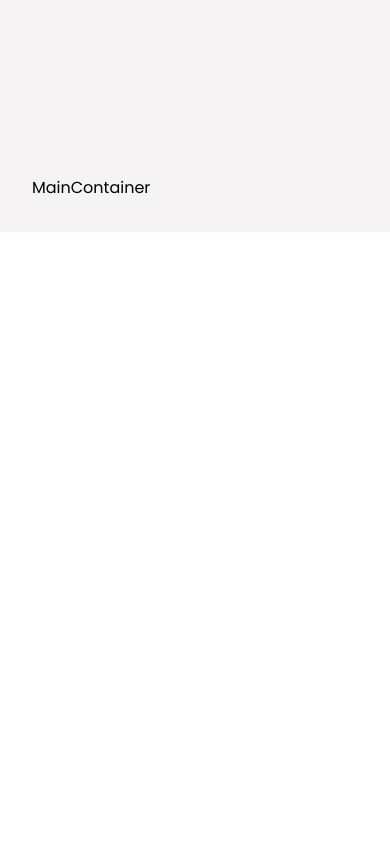
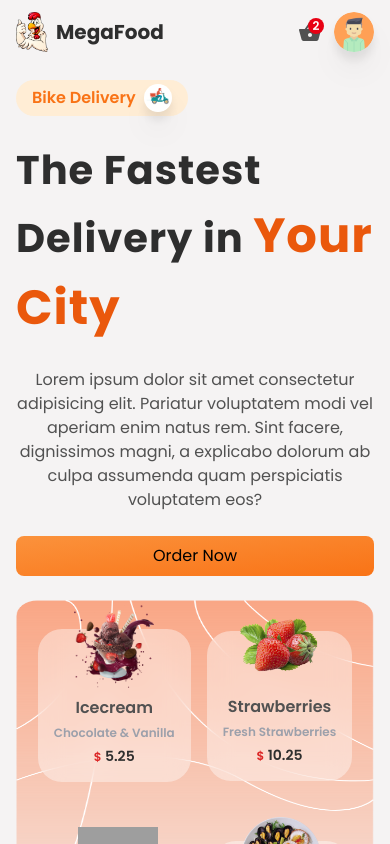
Before and after one commit to Francis-Nwachukwu/megafood, a React (Create React App) app: page / in a window 390 px wide. Shown: the top 844 px of the page. Built offline with nearby package versions, Linux system fonts and the light colour scheme; grey boxes are pictures that could not be loaded.

Commit message:
added hero banner

```diff
--- a/package.json
+++ b/package.json
@@ -13,6 +13,7 @@
     "react-icons": "^4.7.1",
     "react-router-dom": "^6.7.0",
     "react-scripts": "5.0.1",
+    "tailwind-scrollbar": "^2.1.0",
     "web-vitals": "^2.1.4"
   },
   "scripts": {
--- a/src/App.js
+++ b/src/App.js
@@ -6,11 +6,11 @@ import { CreateContainer, Header, MainContainer } from "./components";
 
 const App = () => {
   return (
-    <AnimatePresence>
+    <AnimatePresence mode="wait">
       <div className="w-screen h-auto flex flex-col bg-primary">
         <Header />
 
-        <main className="mt-24 p-8 w-full">
+        <main className="mt-14 md:mt-20 md:px-16 px-4 py-4 w-full">
           <Routes>
             <Route path="/*" element={<MainContainer />} />
             <Route path="/createItem" element={<CreateContainer />} />
--- a/src/components/Header.jsx
+++ b/src/components/Header.jsx
@@ -1,5 +1,5 @@
-import React from "react";
-import { MdShoppingBasket } from "react-icons/md";
+import React, { useState } from "react";
+import { MdShoppingBasket, MdAdd, MdLogout } from "react-icons/md";
 import { motion } from "framer-motion";
 import { Link } from "react-router-dom";
 
@@ -17,23 +17,36 @@ const Header = () => {
 
   const [{ user }, dispatch] = useStateValue();
 
+  const [isMenu, setIsMenu] = useState(false);
+
   const login = async () => {
-    // const response = await signInWithPopup(firebaseAuth, provider);
-    // console.log(response);
+    if (!user) {
+      const {
+        user: { refreshToken, providerData },
+      } = await signInWithPopup(firebaseAuth, provider);
 
-    const {
-      user: { refreshToken, providerData },
-    } = await signInWithPopup(firebaseAuth, provider);
+      dispatch({
+        type: actionType.SET_USER,
+        user: providerData[0],
+      });
+      localStorage.setItem("user", JSON.stringify(providerData[0]));
+    } else {
+      setIsMenu((prevState) => !prevState);
+    }
+  };
+
+  const logout = async () => {
+    setIsMenu((prevState) => !prevState);
+    localStorage.clear();
 
     dispatch({
       type: actionType.SET_USER,
-      user: providerData[0],
+      user: null,
     });
-    localStorage.setItem("user", JSON.stringify(providerData[0]));
   };
 
   return (
-    <header className="z-50 w-screen p-6 px-16">
+    <header className="fixed z-50 w-screen p-3 px-4 md:p-6 md:px-16">
       {/* desktop & tablet */}
       <div className="hidden md:flex justify-between w-full h-full">
         <Link to={"/"} className="flex items-center gap-2">
@@ -42,7 +55,12 @@ const Header = () => {
         </Link>
 
         <div className="flex items-center gap-8">
-          <ul className="flex items-center gap-8 ">
+          <motion.ul
+            initial={{ opacity: 0, x: 200 }}
+            animate={{ opacity: 1, x: 0 }}
+            exit={{ opacity: 0, x: 200 }}
+            className="flex items-center gap-8 "
+          >
             <li className="text-base text-textColor cursor-pointer hover:text-headingColor duration-100 transition-all ease-in-out">
               Home
             </li>
@@ -55,7 +73,7 @@ const Header = () => {
             <li className="text-base text-textColor cursor-pointer hover:text-headingColor duration-100 transition-all ease-in-out">
               Service
             </li>
-          </ul>
+          </motion.ul>
 
           <div className="relative flex items-center justify-center">
             <MdShoppingBasket className="text-textColor text-2xl cursor-pointer" />
@@ -72,12 +90,95 @@ const Header = () => {
               alt="userprofile"
               onClick={login}
             />
+            {isMenu && (
+              <motion.div
+                initial={{ opacity: 0, scale: 0.6 }}
+                animate={{ opacity: 1, scale: 1 }}
+                exit={{ opacity: 0, scale: 0.6 }}
+                className="w-40 bg-gray-50 shadow-xl flex flex-col rounded-lg absolute top-12 right-0"
+              >
+                {user && user.email === "francisnwachukwu100@gmail.com" && (
+                  <Link to="/createItem">
+                    <p className="px-4 py-2 flex items-center gap-3 cursor-pointer hover:bg-slate-100 transition-all duration-100 ease-in-out text-textColor text-base">
+                      New Item
+                      <MdAdd />
+                    </p>
+                  </Link>
+                )}
+
+                <p className="px-4 py-2 flex items-center gap-3 cursor-pointer hover:bg-slate-100 transition-all duration-100 ease-in-out text-red-500 text-base">
+                  Logout
+                  <MdLogout />
+                </p>
+              </motion.div>
+            )}
           </div>
         </div>
       </div>
 
       {/* mobile */}
-      <div className="flex md:hidden w-full h-full"></div>
+      <div className="flex items-center justify-between md:hidden w-full h-full">
+        <Link to={"/"} className="flex items-center gap-2">
+          <img className="w-[32px] object-cover" src={Logo} alt="logo" />
+          <p className="text-headingColor text-xl font-bold">MegaFood</p>
+        </Link>
+
+        <div className="relative flex items-center gap-3">
+          <div className="relative flex items-center justify-center">
+            <MdShoppingBasket className="text-textColor text-2xl cursor-pointer" />
+            <div className="absolute -top-[2px] -right-[2px] w-[16px] h-[16px] rounded-full bg-cartNumBg flex items-center justify-center">
+              <p className="text-xs text-white font-semibold">2</p>
+            </div>
+          </div>
+          <motion.img
+            whileTap={{ scale: 0.6 }}
+            src={user ? user.photoURL : Avatar}
+            className="w-[10px] min-w-[40px] h-[10px] min-h-[40px] rounded-full drop-shadow-xl cursor-pointer"
+            alt="userprofile"
+            onClick={login}
+          />
+          {isMenu && (
+            <motion.div
+              initial={{ opacity: 0, scale: 0.6 }}
+              animate={{ opacity: 1, scale: 1 }}
+              exit={{ opacity: 0, scale: 0.6 }}
+              className="w-40 bg-gray-50 shadow-xl flex flex-col rounded-lg absolute top-12 right-0"
+            >
+              {user && user.email === "francisnwachukwu100@gmail.com" && (
+                <Link to="/createItem">
+                  <p className="px-4 py-2 flex items-center gap-3 cursor-pointer hover:bg-slate-100 transition-all duration-100 ease-in-out text-textColor text-base">
+                    New Item
+                    <MdAdd />
+                  </p>
+                </Link>
+              )}
+
+              <ul className="flex flex-col gap-2">
+                <li className="text-base text-textColor cursor-pointer hover:text-headingColor hover:bg-slate-100 duration-100 transition-all ease-in-out px-4 py-2">
+                  Home
+                </li>
+                <li className="text-base text-textColor cursor-pointer hover:text-headingColor hover:bg-slate-100 duration-100 transition-all ease-in-out px-4 py-2">
+                  Menu
+                </li>
+                <li className="text-base text-textColor cursor-pointer hover:text-headingColor hover:bg-slate-100 duration-100 transition-all ease-in-out px-4 py-2">
+                  About Us
+                </li>
+                <li className="text-base text-textColor cursor-pointer hover:text-headingColor hover:bg-slate-100 duration-100 transition-all ease-in-out px-4 py-2">
+                  Service
+                </li>
+              </ul>
+
+              <p
+                className="m-2 p-2 rounded-md shadow-md flex items-center justify-center gap-3 cursor-pointer bg-gray-200 hover:bg-gray-300 transition-all duration-100 ease-in-out text-red-500 text-base"
+                onClick={logout}
+              >
+                Logout
+                <MdLogout />
+              </p>
+            </motion.div>
+          )}
+        </div>
+      </div>
     </header>
   );
 };
--- /dev/null
+++ b/src/components/HomeContainer.jsx
@@ -0,0 +1,80 @@
+import React from "react";
+
+import Delivery from "../img/delivery.png";
+import HeroBg from "../img/heroBg.png";
+
+import { heroData } from "../utils/data";
+
+const HomeContainer = () => {
+  return (
+    <section className="grid grid-cols-1 md:grid-cols-2 gap-2 w-full" id="home">
+      <div className="py-2 flex-1 flex flex-col items-start justify-center gap-6">
+        <div className="flex items-center gap-2 justify-center bg-orange-100 px-4 py-1 rounded-full">
+          <p className="text-base text-orange-500 font-semibold">
+            Bike Delivery
+          </p>
+          <div className="w-7 h-7 bg-white rounded-full overflow-hidden drop-shadow-xl">
+            <img
+              src={Delivery}
+              className="w-full h-full object-contain"
+              alt="delivery"
+            />
+          </div>
+        </div>
+
+        <p className="text-[2.5rem] lg:text-[4.5rem] font-bold tracking-wide text-headingColor">
+          The Fastest Delivery in{" "}
+          <span className="text-orange-600 text-[3rem] md:text-[5rem]">
+            Your City
+          </span>
+        </p>
+        <p className="text-base text-textColor text-center md:text-left md:w-[80%]">
+          Lorem ipsum dolor sit amet consectetur adipisicing elit. Pariatur
+          voluptatem modi vel aperiam enim natus rem. Sint facere, dignissimos
+          magni, a explicabo dolorum ab culpa assumenda quam perspiciatis
+          voluptatem eos?
+        </p>
+
+        <button
+          type="button"
+          className="bg-gradient-to-br from-orange-400 to-orange-500 w-full md:w-auto px-4 py-2 rounded-lg hover:shadow-lg transition-all ease-in-out duration-100"
+        >
+          Order Now
+        </button>
+      </div>
+      <div className="relative py-2 flex-1 flex items-center">
+        <img
+          src={HeroBg}
+          className="ml-auto h-420 w-full lg:w-auto lg:h-650"
+          alt="hero-bg"
+        />
+
+        <div className="w-full h-full absolute top-0 left-0 flex items-center justify-center py-4 gap-4 flex-wrap">
+          {heroData.map((item) => (
+            <div
+              key={item.id}
+              className=" lg:w-190 p-4 bg-cardOverlay backdrop-blur-md rounded-3xl flex flex-col items-center justify-center"
+            >
+              <img
+                src={item.imageSrc}
+                className="w-20 lg:w-40 -mt-10"
+                alt="I1"
+              />
+              <p className="text-base lg:text-xl font-semibold text-textColor mt-2 lg:mt-4">
+                {item.name}
+              </p>
+              <p className="text-[12px] lg:text-sm text-lighttextGray font-semibold my-1 lg:my-3">
+                {item.desc}
+              </p>
+              <p className="text-sm font-semibold text-headingColor">
+                <span className="text-xs text-red-600">$</span> {item.price}
+              </p>
+            </div>
+          ))}
+        </div>
+      </div>
+    </section>
+  );
+};
+
+export default HomeContainer;
--- a/src/components/MainContainer.jsx
+++ b/src/components/MainContainer.jsx
@@ -1,7 +1,13 @@
 import React from "react";
 
+import HomeContainer from "./HomeContainer";
+
 const MainContainer = () => {
-  return <div>MainContainer</div>;
+  return (
+    <div className="w-full h-auto flex flex-col items-center justify-center">
+      <HomeContainer />
+    </div>
+  );
 };
 
 export default MainContainer;
--- a/src/components/index.js
+++ b/src/components/index.js
@@ -1,3 +1,4 @@
 export { default as Header } from "./Header";
 export { default as MainContainer } from "./MainContainer";
 export { default as CreateContainer } from "./CreateContainer";
+export { default as HomeContainer } from "./HomeContainer";
--- a/src/index.css
+++ b/src/index.css
@@ -15,6 +15,7 @@ body {
 html,
 body {
   scroll-behavior: smooth;
+  overflow-x: hidden;
 }
 
 @tailwind base;
--- /dev/null
+++ b/src/utils/data.js
@@ -0,0 +1,35 @@
+import I1 from "../img/i1.png";
+import F1 from "../img/f1.png";
+import C3 from "../img/c3.png";
+import FI1 from "../img/fi1.png";
+
+export const heroData = [
+  {
+    id: 1,
+    name: "Icecream",
+    desc: "Chocolate & Vanilla",
+    price: "5.25",
+    imageSrc: I1,
+  },
+  {
+    id: 2,
+    name: "Strawberries",
+    desc: "Fresh Strawberries",
+    price: "10.25",
+    imageSrc: F1,
+  },
+  {
+    id: 3,
+    name: "Chicken Kebab",
+    desc: "Mixed Kebab Plate",
+    price: "8.25",
+    imageSrc: C3,
+  },
+  {
+    id: 4,
+    name: "Fish Kebab",
+    desc: "Mixed Fish Kebab",
+    price: "16.25",
+    imageSrc: FI1,
+  },
+];
--- a/tailwind.config.js
+++ b/tailwind.config.js
@@ -1,7 +1,7 @@
-/** @type {import('tailwindcss').Config} */
 module.exports = {
   content: ["./src/**/*.{js,jsx,ts,tsx}"],
   theme: {
+    extend: {
       width: {
         150: "150px",
         190: "190px",
@@ -12,6 +12,7 @@ module.exports = {
         350: "350px",
         375: "375px",
         460: "460px",
+        650: "650px",
         656: "656px",
         880: "880px",
         508: "508px",
@@ -56,5 +57,6 @@ module.exports = {
         cartTotal: "#343739",
       },
     },
-  plugins: [],
+  },
+  plugins: [require("tailwind-scrollbar")],
 };
```
Also changed, not shown: 1 other file (tests, documents, lock files or other folders). Lines whose indentation alone changed are shown as unchanged.
